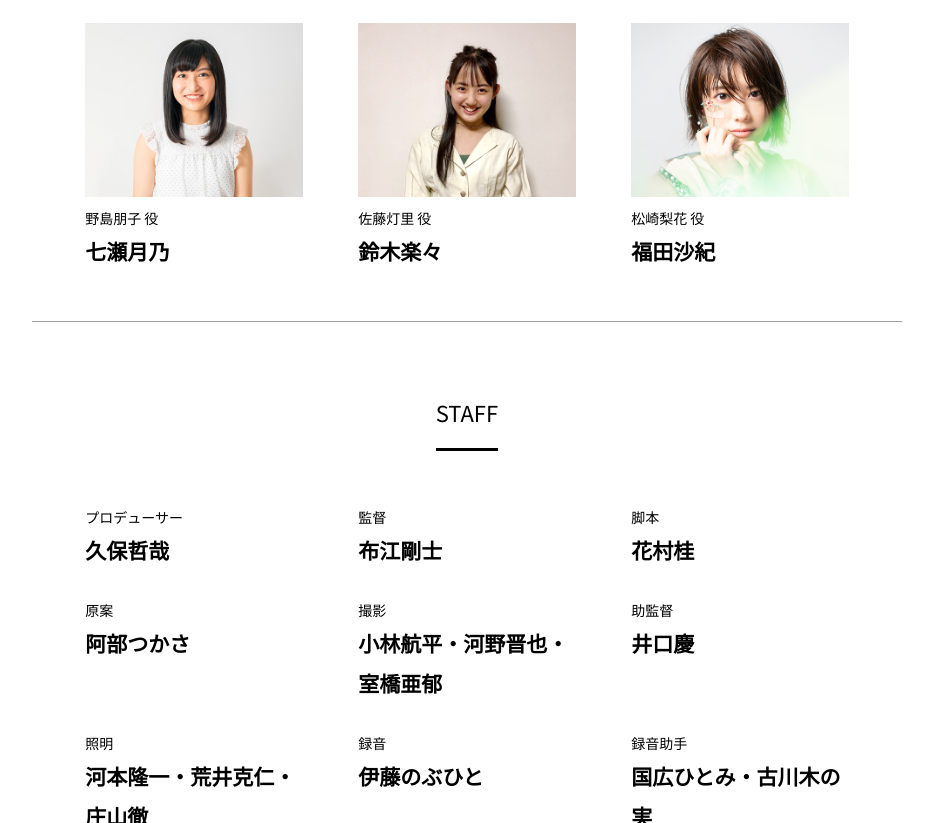
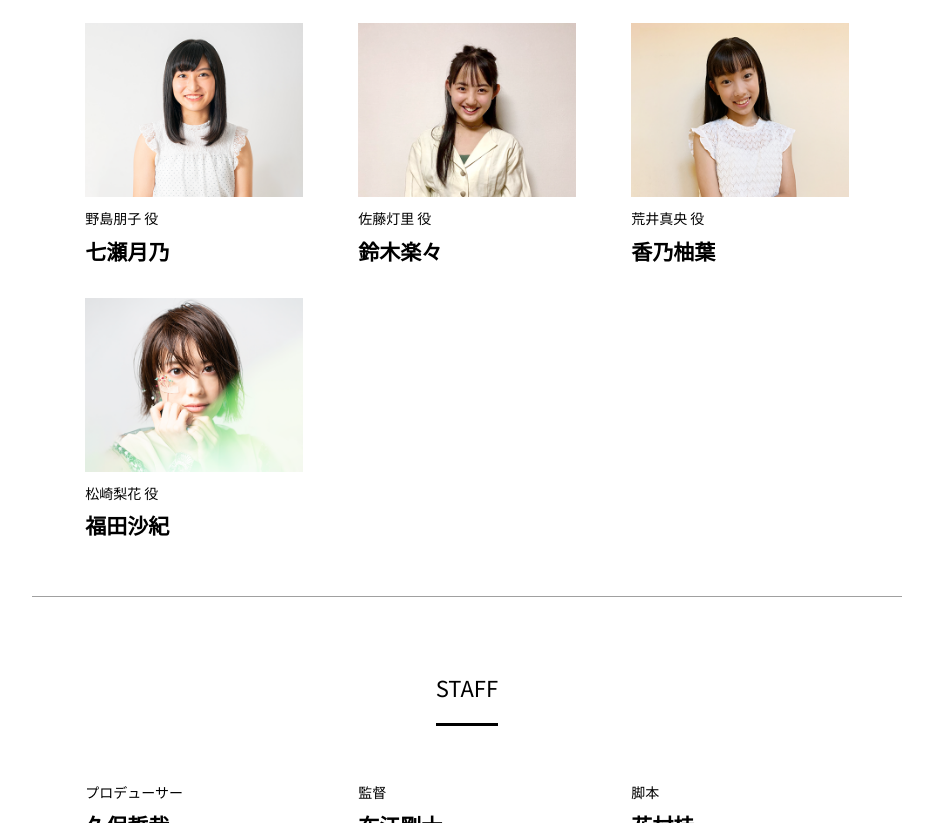
Before and after one commit to wappaboy/Ruriko-Web, a plain HTML site: page index.html in a window 1280 px wide. Shown: the part 1943-2766 px from the top of the page, without its empty margins (77-1010 px from the left). Drawn offline with nearby package versions, Linux system fonts and the light colour scheme; a web font is replaced by a local one.

Commit message:
add kano

```diff
--- a/index.html
+++ b/index.html
@@ -100,9 +100,27 @@
                         <h3>鈴木楽々</h3>
                     </li>
                     <li>
+                        <p class="img"><img src="images/cast_kano.png" alt=""></p>
+                        <p>荒井真央 役</p>
+                        <h3>香乃柚葉</h3>
+                    </li>
+                </ul>
+                <br/>
+                <ul class="col3">
+                    <li>
                         <p class="img"><img src="images/cast_fukuda.png" alt=""></p>
                         <p>松崎梨花 役</p>
                         <h3>福田沙紀</h3>
+                    </li>
+                    <li>
+                        <p class="img"><img src="" alt=""></p>
+                        <p></p>
+                        <h3></h3>
+                    </li>
+                    <li>
+                        <p class="img"><img src="" alt=""></p>
+                        <p></p>
+                        <h3></h3>
                     </li>
                 </ul>
             </div>
```
Also changed, not shown: images/cast_kano.png (added).
